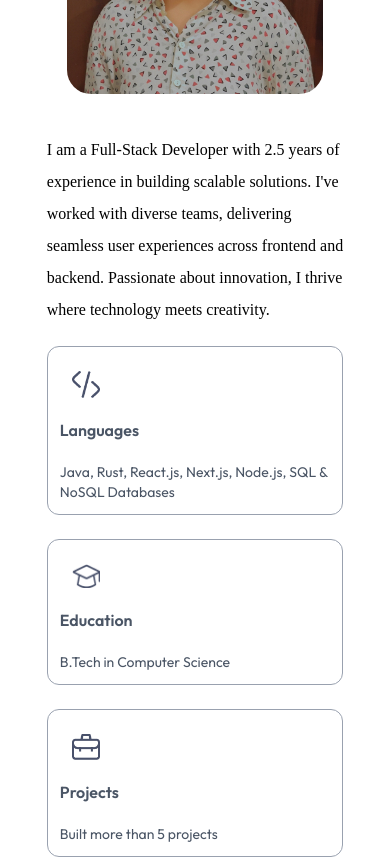
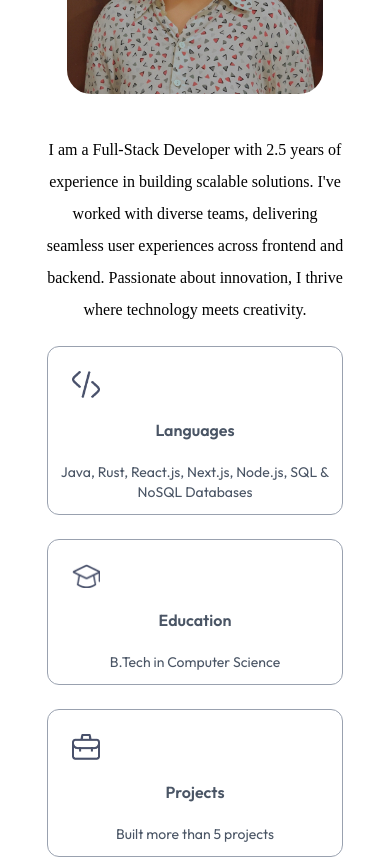
Before and after one commit to oldschoolmoron/Myportfolio, a Next.js app: page / in a window 390 px wide. Shown: the part 1180-2039 px from the top of the page. Built offline with nearby package versions, Linux system fonts and the light colour scheme; a web font is replaced by a local one.

Commit message:
fixed alignment of content in about section

```diff
--- a/app/Components/About.jsx
+++ b/app/Components/About.jsx
@@ -7,12 +7,12 @@ const About = ({isDarkMode}) => {
     <div id='aboutme' className='w-full px-[12%] py-10 scroll-mt-20 flex flex-col items-center justify-center'>
       <h4 className='text-center mb-2 text-lg font-ovo'>Introduction</h4>
       <h2 className='text-center text-5xl font-ovo'>About me</h2>
-      <div className='flex w-full flex-col lg:flex-row items-center gap-10 lg:gap-20 my-10 lg:my-20'>
+      <div className='flex w-full flex-col lg:flex-row items-center justify-center text-center lg:text-left gap-10 lg:gap-20 my-10 lg:my-20'>
 
         <div className='w-64 sm:w-80 rounder-3xl max-w-none'>
           <Image src={assets.profile_img} alt='profile-img' className='w-full h-full rounded-3xl'  />
         </div>
-        <div className='flex-1'>
+        <div className='flex-1 max-w-3xl'>
             <p className='mb-5 max-w-2xl font-ovo'>I am a Full-Stack Developer with 2.5 years of experience in building scalable solutions. I've worked with diverse teams, delivering seamless user experiences across frontend and backend. Passionate about innovation, I thrive where technology meets creativity.</p>
             <ul className='grid grid-cols-1 sm:grid-cols-3 gap-6 max-w-2xl'>
               {infoList.map(({icon,iconDark,title, description},index)=>(
```
